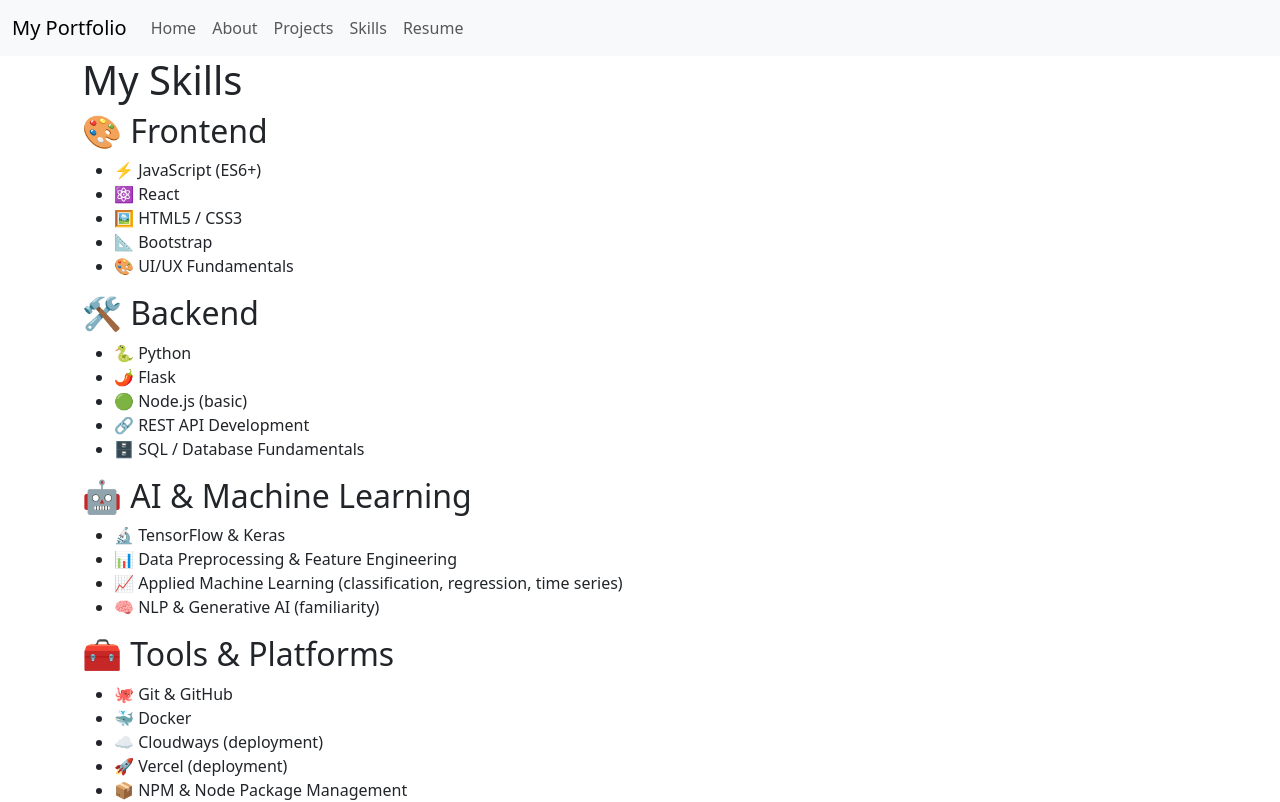
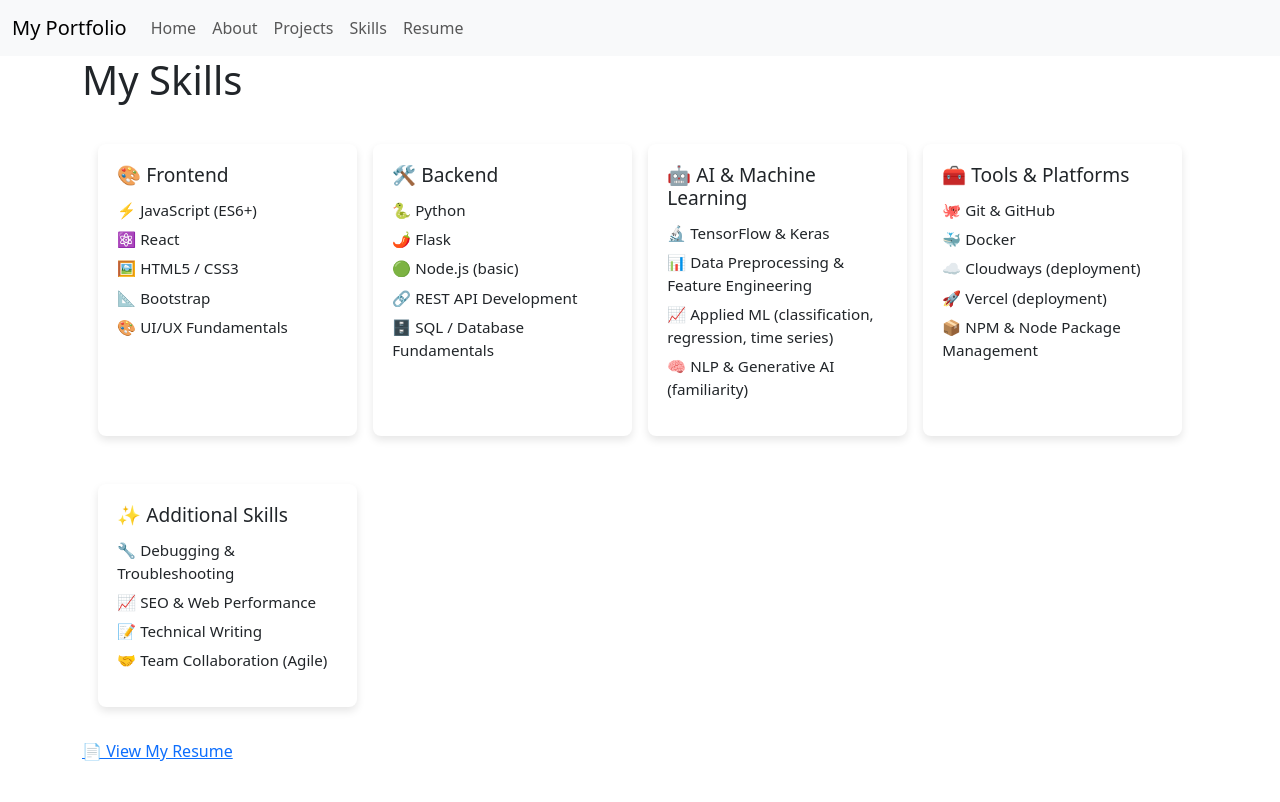
Before and after one commit to MitchBrown532/Portfolio, a React (Create React App) app in the folder frontend/: page /skills in a window 1280 px wide. Shown: the top 802 px of the page. Built offline with nearby package versions, Linux system fonts and the light colour scheme.

Commit message:
Created Skill Cards
Created Skill cards to display Skills to improve readability, promote reusability, make formatting easier, and make things look nice.

Updated Skills.js to include these new card, re-used "card-grid" (same one used on projects page)

```diff
--- /dev/null
+++ b/frontend/src/components/SkillCard.css
@@ -0,0 +1,28 @@
+/* ===== Skill Card Styling ===== */
+.skill-card {
+  background: #fff; /* White card background */
+  border-radius: 8px; /* Rounded corners */
+  padding: 1.2rem; /* Inner spacing */
+  margin: 1rem 0; /* Space between cards */
+  box-shadow: 0 4px 8px rgba(0, 0, 0, 0.1); /* Subtle shadow for depth */
+  transition: transform 0.2s ease; /* Smooth hover animation */
+}
+
+.skill-card:hover {
+  transform: translateY(-5px); /* Lift effect on hover */
+}
+
+.skill-card h2 {
+  margin-bottom: 0.8rem; /* Space below heading */
+  font-size: 1.2rem; /* Slightly larger heading */
+}
+
+.skill-card ul {
+  list-style: none; /* Remove bullet points */
+  padding-left: 0; /* Reset default padding */
+}
+
+.skill-card li {
+  margin: 0.4rem 0; /* Vertical spacing between skills */
+  font-size: 0.95rem; /* Slightly smaller text */
+}
--- /dev/null
+++ b/frontend/src/components/SkillCard.js
@@ -0,0 +1,17 @@
+import React from "react";
+import "./SkillCard.css";
+
+function SkillCard({ title, skills }) {
+  return (
+    <div className="skill-card">
+      <h2>{title}</h2>
+      <ul>
+        {skills.map((skill, index) => (
+          <li key={index}>{skill}</li>
+        ))}
+      </ul>
+    </div>
+  );
+}
+
+export default SkillCard;
--- a/frontend/src/pages/Skills.js
+++ b/frontend/src/pages/Skills.js
@@ -1,4 +1,5 @@
 import React from "react";
+import SkillCard from "../components/SkillCard";
 import "./Pages.css";
 
 function Skills() {
@@ -6,66 +7,72 @@
     <div className="container skills-page">
       <h1>My Skills</h1>
 
-      {/* Frontend Skills */}
-      <section>
-        <h2>🎨 Frontend</h2>
-        <ul>
-          <li>⚡ JavaScript (ES6+)</li>
-          <li>⚛️ React</li>
-          <li>🖼️ HTML5 / CSS3</li>
-          <li>📐 Bootstrap</li>
-          <li>🎨 UI/UX Fundamentals</li>
-        </ul>
-      </section>
+      <div className="card-grid">
+        <SkillCard
+          title="🎨 Frontend"
+          skills={[
+            "⚡ JavaScript (ES6+)",
+            "⚛️ React",
+            "🖼️ HTML5 / CSS3",
+            "📐 Bootstrap",
+            "🎨 UI/UX Fundamentals",
+          ]}
+        />
 
-      {/* Backend Skills */}
-      <section>
-        <h2>🛠️ Backend</h2>
-        <ul>
-          <li>🐍 Python</li>
-          <li>🌶️ Flask</li>
-          <li>🟢 Node.js (basic)</li>
-          <li>🔗 REST API Development</li>
-          <li>🗄️ SQL / Database Fundamentals</li>
-        </ul>
-      </section>
+        <SkillCard
+          title="🛠️ Backend"
+          skills={[
+            "🐍 Python",
+            "🌶️ Flask",
+            "🟢 Node.js (basic)",
+            "🔗 REST API Development",
+            "🗄️ SQL / Database Fundamentals",
+          ]}
+        />
 
-      {/* AI & Machine Learning */}
-      <section>
-        <h2>🤖 AI & Machine Learning</h2>
-        <ul>
-          <li>🔬 TensorFlow & Keras</li>
-          <li>📊 Data Preprocessing & Feature Engineering</li>
-          <li>
-            📈 Applied Machine Learning (classification, regression, time
-            series)
-          </li>
-          <li>🧠 NLP & Generative AI (familiarity)</li>
-        </ul>
-      </section>
+        <SkillCard
+          title="🤖 AI & Machine Learning"
+          skills={[
+            "🔬 TensorFlow & Keras",
+            "📊 Data Preprocessing & Feature Engineering",
+            "📈 Applied ML (classification, regression, time series)",
+            "🧠 NLP & Generative AI (familiarity)",
+          ]}
+        />
 
-      {/* Tools & Platforms */}
-      <section>
-        <h2>🧰 Tools & Platforms</h2>
-        <ul>
-          <li>🐙 Git & GitHub</li>
-          <li>🐳 Docker</li>
-          <li>☁️ Cloudways (deployment)</li>
-          <li>🚀 Vercel (deployment)</li>
-          <li>📦 NPM & Node Package Management</li>
-        </ul>
-      </section>
+        <SkillCard
+          title="🧰 Tools & Platforms"
+          skills={[
+            "🐙 Git & GitHub",
+            "🐳 Docker",
+            "☁️ Cloudways (deployment)",
+            "🚀 Vercel (deployment)",
+            "📦 NPM & Node Package Management",
+          ]}
+        />
 
-      {/* Additional Skills */}
-      <section>
-        <h2>✨ Additional Skills</h2>
-        <ul>
-          <li>🔧 Debugging & Troubleshooting</li>
-          <li>📈 SEO & Web Performance Optimization</li>
-          <li>📝 Technical Writing & Documentation</li>
-          <li>🤝 Team Collaboration & Agile Familiarity</li>
-        </ul>
-      </section>
+        <SkillCard
+          title="✨ Additional Skills"
+          skills={[
+            "🔧 Debugging & Troubleshooting",
+            "📈 SEO & Web Performance",
+            "📝 Technical Writing",
+            "🤝 Team Collaboration (Agile)",
+          ]}
+        />
+      </div>
+
+      {/* Resume Button */}
+      <div className="skills-resume">
+        <a
+          href="/assets/resume.pdf"
+          target="_blank"
+          rel="noopener noreferrer"
+          className="resume-button"
+        >
+          📄 View My Resume
+        </a>
+      </div>
     </div>
   );
 }
```
Also changed, not shown: frontend/src/pages/Pages.css (+6 -6 lines).
